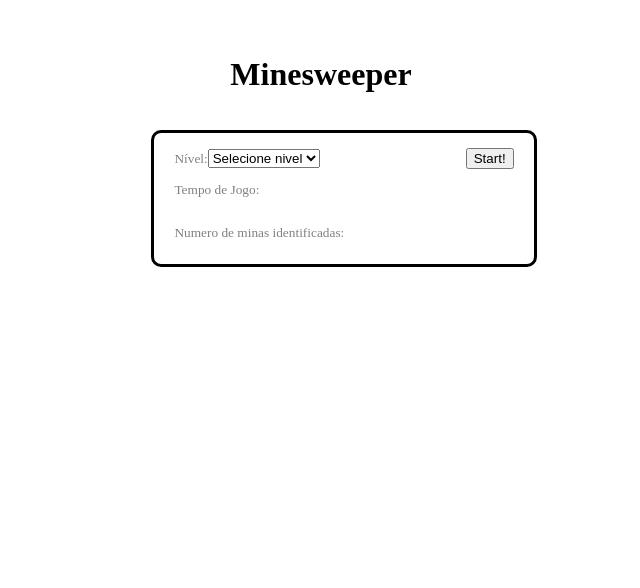
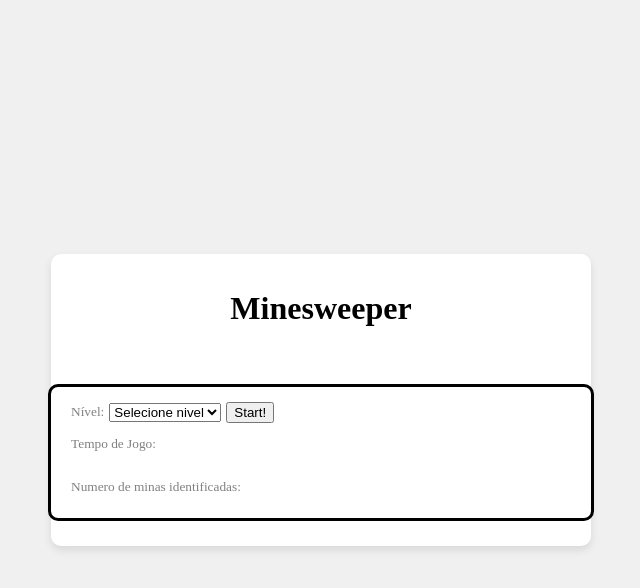
Before and after one commit to DanielPimentaCavaco/LS, a React (Create React App) app in the folder minesweeper/: page / in a window 1280 px wide. Shown: the top 588 px of the page, without its empty margins (319-959 px from the left). Built offline with nearby package versions, Linux system fonts and the light colour scheme.

Commit message:
tabuleiros estão feitos (apenas com os quadrados)

```diff
--- a/minesweeper/src/App.css
+++ b/minesweeper/src/App.css
@@ -1,9 +1,16 @@
-#container{
-  margin: 20px 0 10px 0;
+/* Centralizar todo o conteúdo da página */
+body, html {
+  height: 100%;
+  margin: 0;
+  display: flex;
+  justify-content: center;
+  align-items: center;
+  background-color: #f0f0f0; /* Cor de fundo suave para melhor visualização */
+}
+
+#container {
   position: relative;
-  margin: 20px auto;
   display: flex;
-  height: 100%;
   flex-direction: column;
   align-items: center;
   justify-content: center;
@@ -13,35 +20,81 @@
   width: 500px;
   min-width: 450px;
   border-radius: 10px;
+  box-shadow: 0 4px 8px rgba(0, 0, 0, 0.1); /* Adiciona uma sombra para melhor visibilidade */
+  margin: auto; /* Certifica-se de que o container está centralizado */
 }
 
-#control-panel{
+.title-container {
+  display: flex;
+  justify-content: center;
+  width: 100%;
+  margin-bottom: 20px;
+}
+
+.title {
+  font-family: 'Arial Black', sans-serif; /* Fonte atrativa */
+  font-size: 36px; /* Tamanho da fonte */
+  color: #333; /* Cor da fonte */
+  text-align: center;
+}
+
+#control-panel {
   border-radius: 10px;
   font-size: smaller;
   color: grey;
   width: 100%;
-  margin: 15px 0px;
+  margin: 15px 0;
   border: 3px solid black;
   padding: 15px 20px 10px 20px;
+  display: flex;
+  flex-direction: column;
+  align-items: flex-start; /* Alinha os itens à esquerda */
 }
 
-.space1{
+.form-group {
   display: flex;
-  flex-direction: row;
-  justify-content:space-between;
-  align-items: center;
-  gap: 100px;
+  flex-direction: column;
+  gap: 10px; /* Ajusta o espaçamento entre os itens */
 }
 
-form{
-  justify-self: left;
+form {
+  display: flex;
+  align-items: center;
 }
 
-#timer{
+label {
+  margin-right: 5px; /* Espaço de 5 pixels entre o label e o dropdown */
+}
+
+.dropdown-container {
+  display: flex;
+  align-items: center;
+  gap: 5px; /* Espaço entre o dropdown e o botão Start! */
+}
+
+#timer {
   display: flex;
   align-items: center;
   gap: 10px;
 }
 
 
+.board {
+  display: grid;
+  gap: 1px;
+  justify-content: center;
+  align-items: center;
+}
+
+.row {
+  display: flex;
+}
+
+.cell {
+  width: 20px;
+  height: 20px;
+  border: 1px solid #000;
+  background-color: #ddd;
+}
+
 /* fazer com que em gamestart, apareca o tempo e em game over apareça o no. de minas */
--- a/minesweeper/src/App.js
+++ b/minesweeper/src/App.js
@@ -1,15 +1,44 @@
-import './App.css';
+import React, { useState } from 'react';
 import Header from './components/Header';
 import ControlPanel from './components/ControlPanel';
+import GameBoard from './components/GameBoard';
+import './App.css';
 
 function App() {
+  const [level, setLevel] = useState(0);
+  const [gameStarted, setGameStarted] = useState(false);
+
+  const handleLevelChange = (selectedLevel) => {
+    setLevel(selectedLevel);
+    setGameStarted(false); // Reinicia o jogo ao mudar de nível
+  };
+
+  const startGame = () => {
+    if (level === 0) {
+      alert('Selecione um nível');
+    } else {
+      setGameStarted(true);
+    }
+  };
+
   return (
-    <div id='container'>
-      <Header></Header>
-      <div>
-        <ControlPanel></ControlPanel>
+    <div id="container">
+      <div className="title-container">
+        <h1>Minesweeper</h1>
       </div>
-
+      {!gameStarted && (
+        <ControlPanel
+          level={level}
+          onLevelChange={handleLevelChange}
+          onStartGame={startGame}
+        />
+      )}
+      {gameStarted && (
+        <GameBoard
+          rows={level === 1 ? 9 : level === 2 ? 16 : 30}
+          cols={level === 1 ? 9 : level === 2 ? 16 : 16}
+        />
+      )}
     </div>
   );
 }
--- a/minesweeper/src/components/ControlPanel.jsx
+++ b/minesweeper/src/components/ControlPanel.jsx
@@ -1,19 +1,11 @@
-import React, {useState}  from "react";
+import React from "react";
 import Timer from "./Timer";
 
-function ControlPanel () {
-    const [level,setLevel] = useState(0);
+function ControlPanel({ level, onLevelChange, onStartGame}) {
 
   const handleLevelChange = (event) => {
-      setLevel(parseInt(event.target.value));
-    };
-
-    const startGame = () => {
-      if(level === 0) {
-        alert('Selecione um nível');
-      } else {
-        document.body.innerHTML='';
-      }
+    const selectedLevel = parseInt(event.target.value);
+    onLevelChange(selectedLevel);
   };
 
 
@@ -26,15 +18,18 @@ function ControlPanel () {
           <div className="space1">
             <form>
               <label htmlFor="btLevel">Nível:</label>
+              <div className="dropdown-container">
                 <select id="btLevel" value={level} onChange={handleLevelChange}>
                   <option value="0">Selecione nivel</option>
                   <option value="1">Básico </option>
                   <option value="2">Intermédio</option>
                   <option value="3">Avançado </option>
                 </select>
+                <button onClick={onStartGame}> Start!</button>
+              </div>
             </form>
-          <button onClick={startGame}> Start!</button>
           </div>
+
           <div id="timer">
             <p>Tempo de Jogo:</p>
             <p id="gameTime">
@@ -45,7 +40,6 @@ function ControlPanel () {
           </div>
             <p> Numero de minas identificadas:</p>
       </section>
-
   )
 }
 
--- /dev/null
+++ b/minesweeper/src/components/GameBoard.jsx
@@ -0,0 +1,24 @@
+import React from 'react';
+import '../App.css';
+
+function GameBoard({ rows, cols }) {
+  const createBoard = () => {
+    const board = [];
+    for (let i = 0; i < rows; i++) {
+      const row = [];
+      for (let j = 0; j < cols; j++) {
+        row.push(<div key={`${i}-${j}`} className="cell"></div>);
+      }
+      board.push(<div key={i} className="row">{row}</div>);
+    }
+    return board;
+  };
+
+  return (
+    <div className="board">
+      {createBoard()}
+    </div>
+  );
+}
+
+export default GameBoard;
```
Lines whose indentation alone changed are shown as unchanged.
